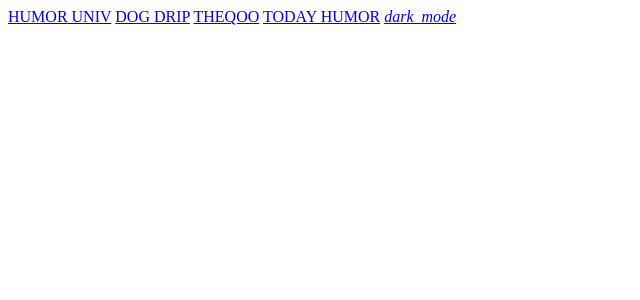
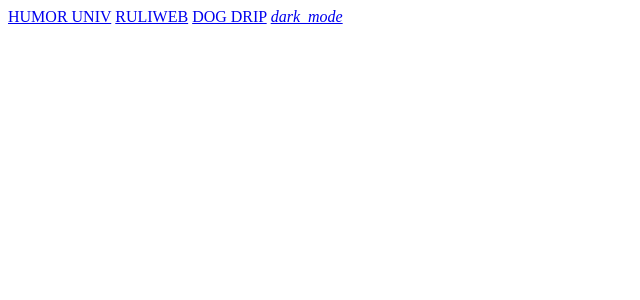
Before and after one commit to INS-KHAN/POPO-HUB, a Flask app: template templates/header.html in a window 1280 px wide. Shown: the top 300 px of the page, without its empty margins (0-640 px from the left). Run offline with Flask 2, Linux system fonts and the light colour scheme; the template is opened without the code that fills it, so the values that code supplies are empty.

Commit message:
remove community

```diff
--- a/templates/header.html
+++ b/templates/header.html
@@ -1,10 +1,10 @@
 {% block content %}
 
+<div class="mdl-progress mdl-js-progress mdl-progress__indeterminate"></div>
 <div class="mdl-layout__tab-bar mdl-js-ripple-effect mdl-color--primary">
     <a href="#panel" class="mdl-layout__tab is-active" onclick="render_board('hu')">HUMOR UNIV</a>
+    <a href="#panel" class="mdl-layout__tab" onclick="render_board('rl')">RULIWEB</a>
     <a href="#panel" class="mdl-layout__tab" onclick="render_board('dd')">DOG DRIP</a>
-    <a href="#panel" class="mdl-layout__tab" onclick="render_board('tq')">THEQOO</a>
-    <a href="#panel" class="mdl-layout__tab" onclick="render_board('th')">TODAY HUMOR</a>
     <a href="javascript:void(0)" class="mdl-layout__tab">
         <i id="theme" class="material-icons">dark_mode</i>
     </a>
@@ -14,7 +14,7 @@
     .mdl-progress {
         display: none;
         position: fixed;
-        top: 0px;
+        width: 100%;
         height: 2px;
         z-index: 4;
     }
--- a/templates/index.html
+++ b/templates/index.html
@@ -6,7 +6,6 @@
 </head>
 
 <body>
-    <div class="mdl-progress mdl-js-progress mdl-progress__indeterminate"></div>
     <div class="mdl-layout mdl-js-layout mdl-layout--fixed-drawer mdl-layout--fixed-header">
         <header class="mdl-layout__header mdl-layout__header--scroll mdl-color--primary">
             {% include "header.html" %}
```
